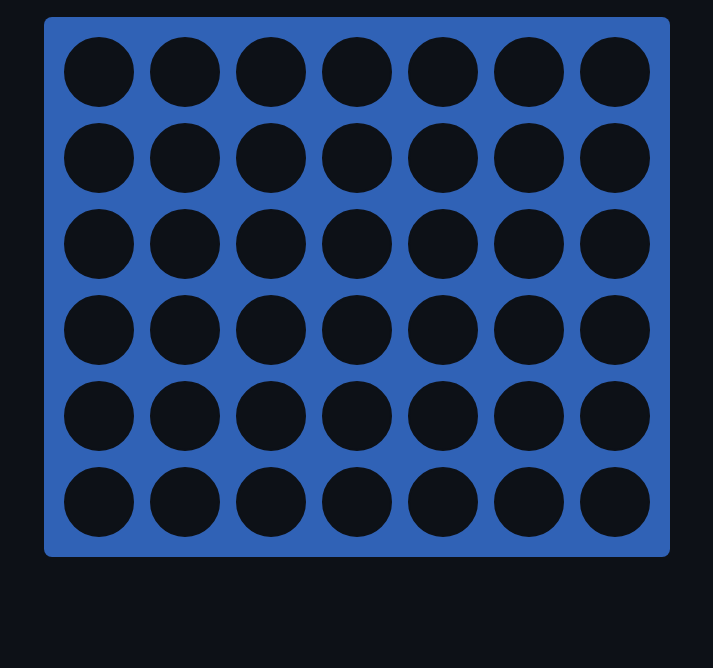
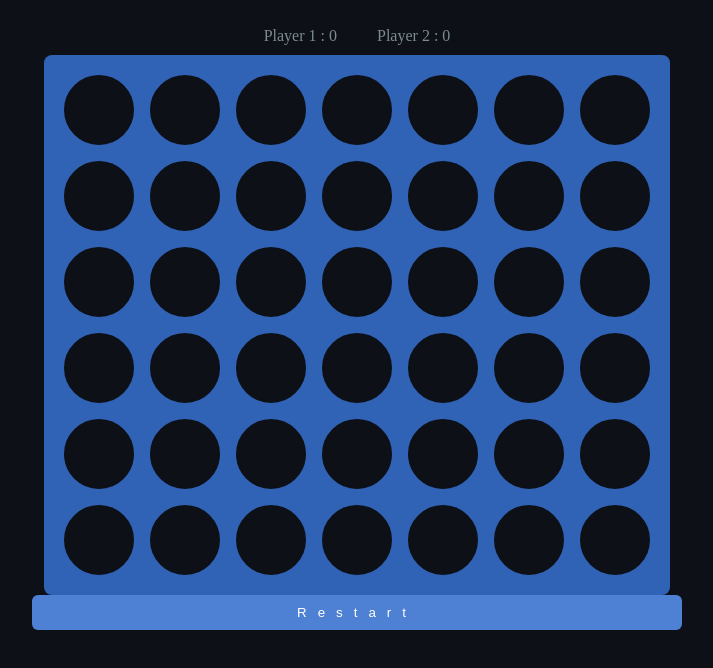
Before and after one commit to VeroMoreno/connect4, a plain HTML site: page index.html in a window 1280 px wide. Shown: the part 50-718 px from the top of the page, without its empty margins (283-996 px from the left). Drawn offline with Linux system fonts and the light colour scheme.

Commit message:
reset button

```diff
--- a/code.js
+++ b/code.js
@@ -1,3 +1,5 @@
+// lets see DOMContentLoaded
+
 let holeColor = 'red';
 let holeControl = new Map();
 
@@ -6,14 +8,27 @@ for (let i = 0; i <= 42; i++) {
 }
 // console.log(holeControl);
 
+const columns = (holeLetter) => {
+  const holeID = document.getElementById(holeLetter);
+  console.log(holeID)
+  for (let i = 0; i <= 42; i++) {
+
+    //const element = array[i];
+  }
+}
+columns('A');
+
 const gameboard = document.getElementById('gameboard'); // parent
 
 gameboard.addEventListener('click', (e => {
-  const holeNum = e.target.id;
-  // console.log(holeNum)
+  const holeNum = e.target.id.substring(0, e.target.id.length - 1);
+  const holeLetter = e.target.id.charAt(e.target.id.length - 1)
+  console.log(holeNum)
+  console.log(holeLetter)
+  console.log(e.target.id)
 
-  // holeControl.forEach((value, key) => {
-    // console.log(`${key}: ${value}`);
+  holeControl.forEach((value, key) => {
+    //console.log(`${key}: ${value}`);
     if (!e.target.classList.contains('red') && !e.target.classList.contains('yellow')) {
       if (holeNum && holeColor==='red') {
         e.target.classList.value = `full ${holeColor} not-active`
@@ -23,5 +38,18 @@ gameboard.addEventListener('click', (e => {
         holeColor = 'red';
       }
     }
-  // });
+  });
 }))
+
+document.querySelector('.restart-btn').addEventListener('click', function() {
+  window.location.reload();
+  return false;
+});
+
+/*
+como recoger en un bucle todos los ID de un nodo
+1. recoge la conexion de columnas encontrando coincidencia con su clase (A --> A TRAVÉS DE UN BUCLE)
+- invierte el array para que los numeros vayan de 36,29,22,15,8,1
+2. comprueba si su valor es false (agujero vacio) o true (agujero lleno)
+3. si el valor es true, que se rellene el siguiente agujero.
+*/
--- a/index.html
+++ b/index.html
@@ -12,51 +12,56 @@
   <main>
     <h2>Connect4</h2>
     <div class="container">
-    <section id="gameboard">
-      <div id="1" class="void"></div>
-      <div id="2" class="void"></div>
-      <div id="3" class="void"></div>
-      <div id="4" class="void"></div>
-      <div id="5" class="void"></div>
-      <div id="6" class="void"></div>
-      <div id="7" class="void"></div>
-      <div id="8" class="void"></div>
-      <div id="9" class="void"></div>
-      <div id="10" class="void"></div>
-      <div id="11" class="void"></div>
-      <div id="12" class="void"></div>
-      <div id="13" class="void"></div>
-      <div id="14" class="void"></div>
-      <div id="15" class="void"></div>
-      <div id="16" class="void"></div>
-      <div id="17" class="void"></div>
-      <div id="18" class="void"></div>
-      <div id="19" class="void"></div>
-      <div id="20" class="void"></div>
-      <div id="21" class="void"></div>
-      <div id="22" class="void"></div>
-      <div id="23" class="void"></div>
-      <div id="24" class="void"></div>
-      <div id="25" class="void"></div>
-      <div id="26" class="void"></div>
-      <div id="27" class="void"></div>
-      <div id="28" class="void"></div>
-      <div id="29" class="void"></div>
-      <div id="30" class="void"></div>
-      <div id="31" class="void"></div>
-      <div id="32" class="void"></div>
-      <div id="33" class="void"></div>
-      <div id="34" class="void"></div>
-      <div id="35" class="void"></div>
-      <div id="36" class="void"></div>
-      <div id="37" class="void"></div>
-      <div id="38" class="void"></div>
-      <div id="39" class="void"></div>
-      <div id="40" class="void"></div>
-      <div id="41" class="void"></div>
-      <div id="42" class="void"></div>
-    </section>
-  </div>
+      <div class="players">
+        <p>Player 1 : 0</p>
+        <p>Player 2 : 0</p>
+      </div>
+      <section id="gameboard">
+        <div id="1A" class="void"></div>
+        <div id="2B" class="void"></div>
+        <div id="3C" class="void"></div>
+        <div id="4D" class="void"></div>
+        <div id="5E" class="void"></div>
+        <div id="6F" class="void"></div>
+        <div id="7G" class="void"></div>
+        <div id="8A" class="void"></div>
+        <div id="9B" class="void"></div>
+        <div id="10C" class="void"></div>
+        <div id="11D" class="void"></div>
+        <div id="12E" class="void"></div>
+        <div id="13F" class="void"></div>
+        <div id="14G" class="void"></div>
+        <div id="15A" class="void"></div>
+        <div id="16B" class="void"></div>
+        <div id="17C" class="void"></div>
+        <div id="18D" class="void"></div>
+        <div id="19E" class="void"></div>
+        <div id="20F" class="void"></div>
+        <div id="21G" class="void"></div>
+        <div id="22A" class="void"></div>
+        <div id="23B" class="void"></div>
+        <div id="24C" class="void"></div>
+        <div id="25D" class="void"></div>
+        <div id="26E" class="void"></div>
+        <div id="27F" class="void"></div>
+        <div id="28G" class="void"></div>
+        <div id="29A" class="void"></div>
+        <div id="30B" class="void"></div>
+        <div id="31C" class="void"></div>
+        <div id="32D" class="void"></div>
+        <div id="33E" class="void"></div>
+        <div id="34F" class="void"></div>
+        <div id="35G" class="void"></div>
+        <div id="36A" class="void"></div>
+        <div id="37B" class="void"></div>
+        <div id="38C" class="void"></div>
+        <div id="39D" class="void"></div>
+        <div id="40E" class="void"></div>
+        <div id="41F" class="void"></div>
+        <div id="42G" class="void"></div>
+      </section>
+      <button type="button" name="button" class='restart-btn'>Restart</button>
+    </div>
   </main>
 </body>
 </html>
--- a/style.css
+++ b/style.css
@@ -3,6 +3,7 @@
   --boardgame: #3062b6;
   --red: #882020;
   --yellow: #d5d217;
+  --white: #fff;
   --text: #7d8c8e;
 }
 
@@ -46,12 +47,38 @@ main h2 {text-align: center;}
   cursor: no-drop;
 }
 
-.empty:hover {
+.void:hover, .full:hover {
   border: 2px solid var(--text);
 }
 
+button {
+  background-color: #4e80d3;
+  border: none;
+  color: var(--white);
+  letter-spacing: 11px;
+  padding: 10px 0;
+  margin: 0 auto;
+  width: 650px;
+  border-radius: 6px;
+  cursor: pointer;
+}
+
+button:hover {
+  background-color: var(--text);
+}
+
+.players {
+  display: flex;
+  justify-content: center;
+}
+
+.players p {
+  padding: 10px;
+  margin: 0 10px;
+}
+
 @media(max-width: 480px) {
-  .empty {
+  .void, .full {
       max-width: 2rem;
       max-height: 2rem;
   }
@@ -59,4 +86,7 @@ main h2 {text-align: center;}
     padding: 5px;
     gap: 0.2rem;
   }
+  button {
+    max-width: 18rem;
+  }
 }
```
